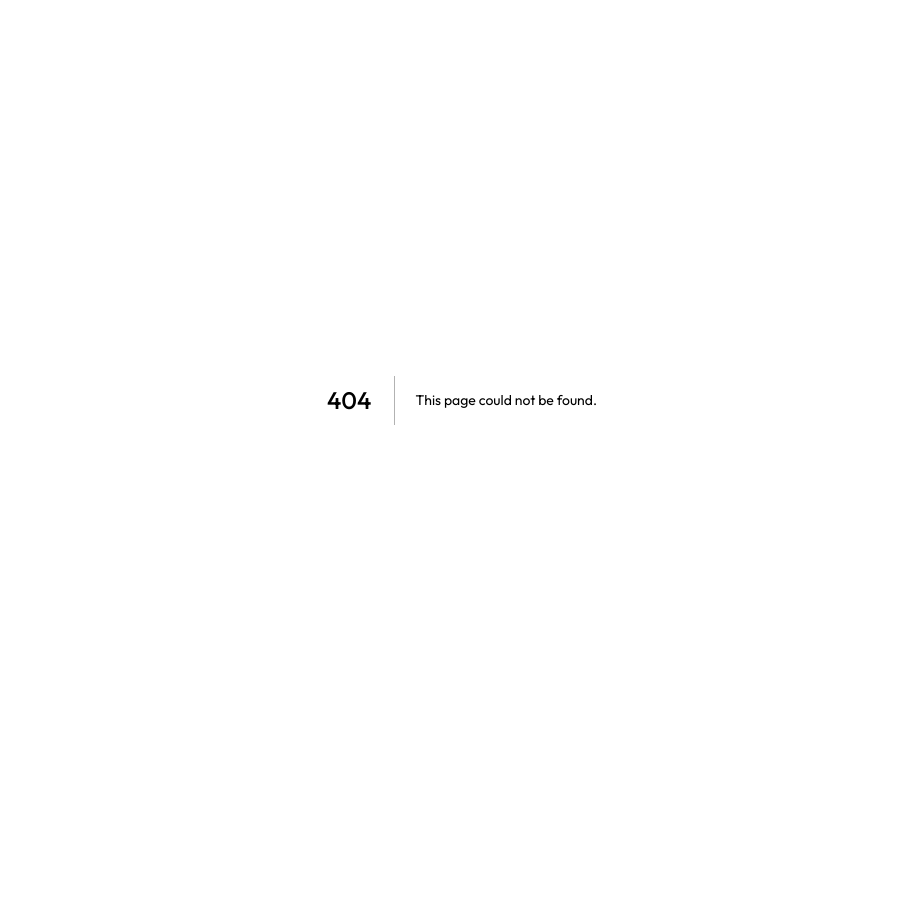
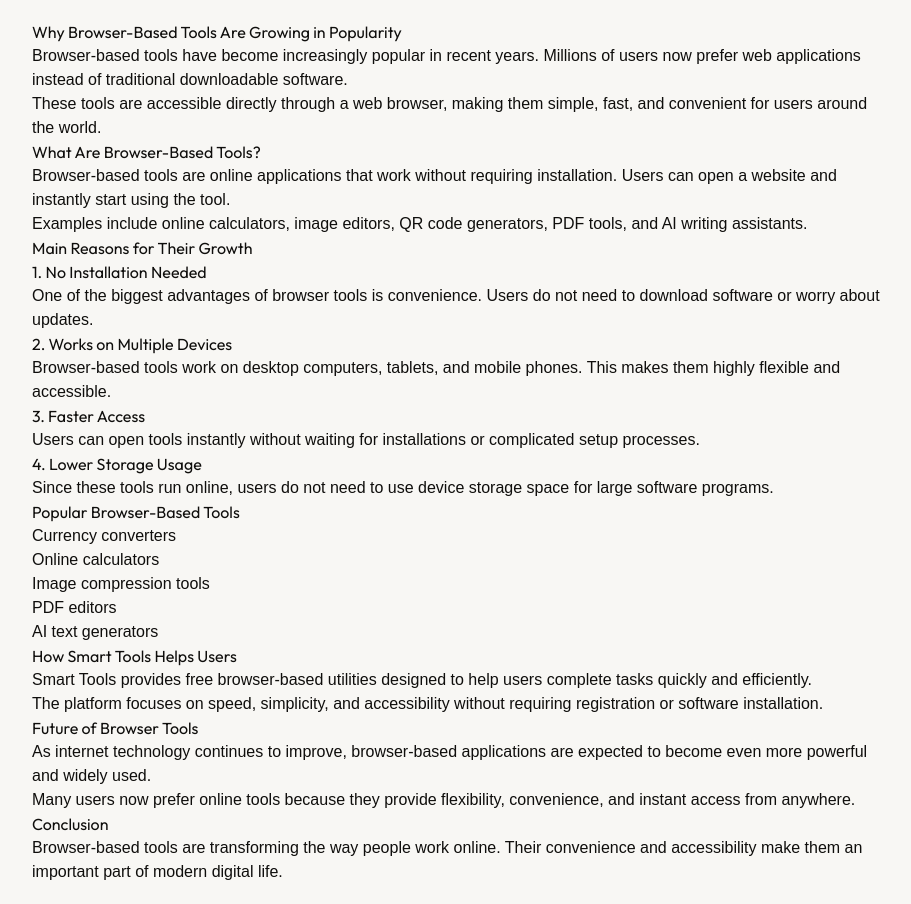
Before and after one commit to athersaud-smart-tools/smart-tools, a Next.js app: page /blog/why-browser-tools-are-growing in a window 1280 px wide. Before the commit this address had no page. Shown: the whole page, without its empty margins (178-1089 px from the left). Before the commit the page ends 800 px from the top, so only its background shows below. Built offline with nearby package versions, Linux system fonts and the light colour scheme.

Commit message:
added third detailed SEO article

```diff
--- /dev/null
+++ b/app/blog/why-browser-tools-are-growing/page.tsx
@@ -0,0 +1,105 @@
+export default function ArticlePage() {
+  return (
+    <main style={{ padding: "20px", maxWidth: "900px", margin: "auto", fontFamily: "Arial" }}>
+
+      <h1>Why Browser-Based Tools Are Growing in Popularity</h1>
+
+      <p>
+        Browser-based tools have become increasingly popular in recent years.
+        Millions of users now prefer web applications instead of traditional
+        downloadable software.
+      </p>
+
+      <p>
+        These tools are accessible directly through a web browser, making them
+        simple, fast, and convenient for users around the world.
+      </p>
+
+      <h2>What Are Browser-Based Tools?</h2>
+
+      <p>
+        Browser-based tools are online applications that work without requiring
+        installation. Users can open a website and instantly start using the
+        tool.
+      </p>
+
+      <p>
+        Examples include online calculators, image editors, QR code generators,
+        PDF tools, and AI writing assistants.
+      </p>
+
+      <h2>Main Reasons for Their Growth</h2>
+
+      <h3>1. No Installation Needed</h3>
+
+      <p>
+        One of the biggest advantages of browser tools is convenience. Users
+        do not need to download software or worry about updates.
+      </p>
+
+      <h3>2. Works on Multiple Devices</h3>
+
+      <p>
+        Browser-based tools work on desktop computers, tablets, and mobile
+        phones. This makes them highly flexible and accessible.
+      </p>
+
+      <h3>3. Faster Access</h3>
+
+      <p>
+        Users can open tools instantly without waiting for installations or
+        complicated setup processes.
+      </p>
+
+      <h3>4. Lower Storage Usage</h3>
+
+      <p>
+        Since these tools run online, users do not need to use device storage
+        space for large software programs.
+      </p>
+
+      <h2>Popular Browser-Based Tools</h2>
+
+      <ul>
+        <li>Currency converters</li>
+        <li>Online calculators</li>
+        <li>Image compression tools</li>
+        <li>PDF editors</li>
+        <li>AI text generators</li>
+      </ul>
+
+      <h2>How Smart Tools Helps Users</h2>
+
+      <p>
+        Smart Tools provides free browser-based utilities designed to help
+        users complete tasks quickly and efficiently.
+      </p>
+
+      <p>
+        The platform focuses on speed, simplicity, and accessibility without
+        requiring registration or software installation.
+      </p>
+
+      <h2>Future of Browser Tools</h2>
+
+      <p>
+        As internet technology continues to improve, browser-based applications
+        are expected to become even more powerful and widely used.
+      </p>
+
+      <p>
+        Many users now prefer online tools because they provide flexibility,
+        convenience, and instant access from anywhere.
+      </p>
+
+      <h2>Conclusion</h2>
+
+      <p>
+        Browser-based tools are transforming the way people work online.
+        Their convenience and accessibility make them an important part of
+        modern digital life.
+      </p>
+
+    </main>
+  );
+}
```
